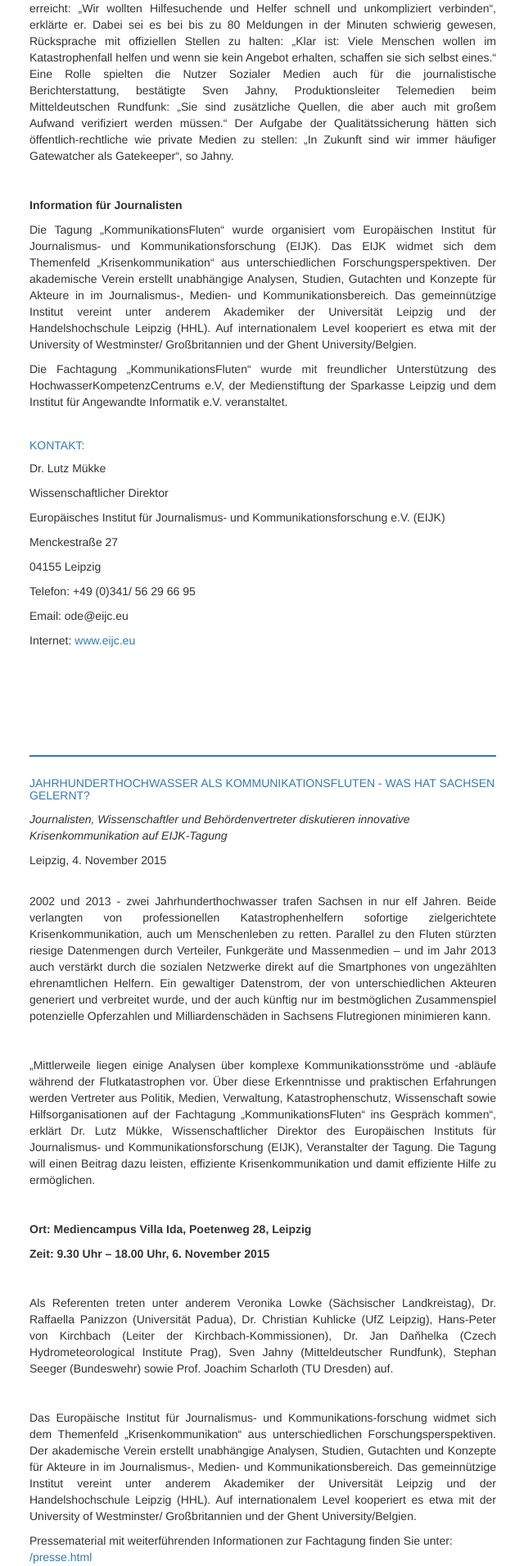
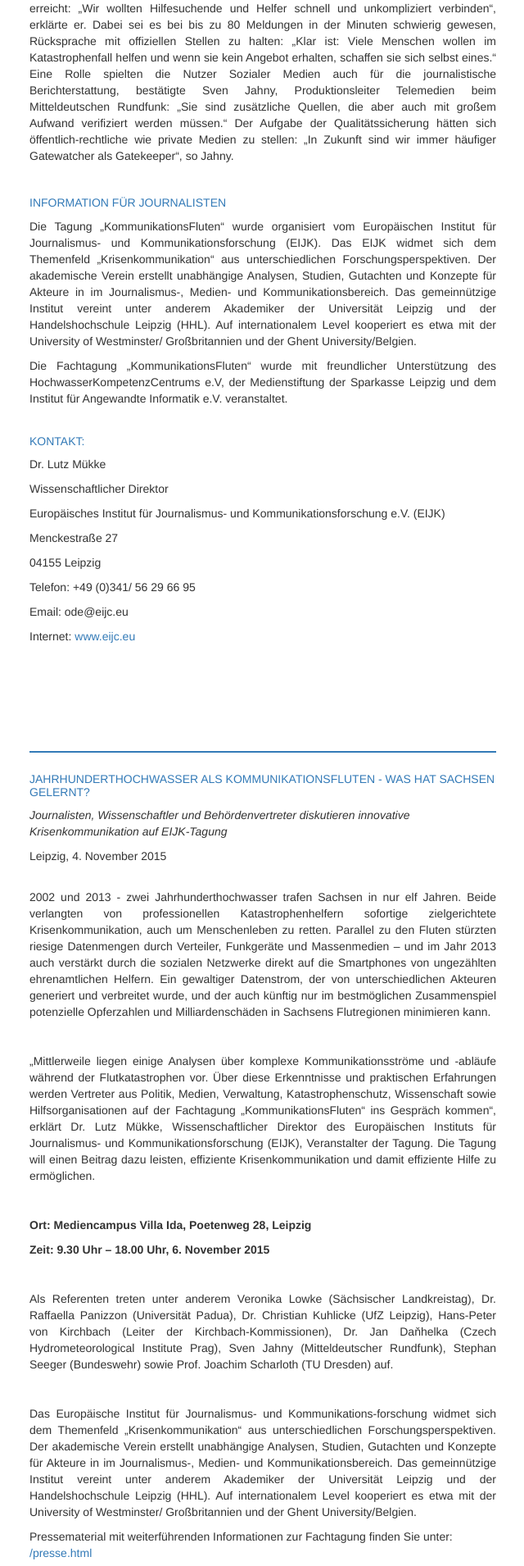
Before and after one commit to susedev/test, a Jekyll site: the page built from presse.html, in a window 1280 px wide. Shown: the part 1296-3206 px from the top of the page at 82% size, without its empty margins (229-869 px from the left). Built offline with Jekyll 4.4.1, drawn with Linux system fonts in a browser that asks for light colours; nearby versions of some CDN libraries.

Commit message:
Edit from JekyllCMS

```diff
--- a/presse.html
+++ b/presse.html
@@ -33,7 +33,7 @@ title: Presse
 
 <p align="left">&nbsp;</p>
 
-<p align="left"><strong>Information f&uuml;r Journalisten</strong></p>
+<h4 align="left">Information f&uuml;r Journalisten</h4>
 
 <p style="text-align: justify;">Die Tagung &bdquo;KommunikationsFluten&ldquo; wurde organisiert vom Europ&auml;ischen Institut f&uuml;r Journalismus- und Kommunikationsforschung (EIJK). Das EIJK widmet sich dem Themenfeld &bdquo;Krisenkommunikation&ldquo; aus unterschiedlichen Forschungsperspektiven. Der akademische Verein erstellt unabh&auml;ngige Analysen, Studien, Gutachten und Konzepte f&uuml;r Akteure in im Journalismus-, Medien- und Kommunikationsbereich. Das gemeinn&uuml;tzige Institut vereint unter anderem Akademiker der Universit&auml;t Leipzig und der Handelshochschule Leipzig (HHL). Auf internationalem Level kooperiert es etwa mit der University of Westminster/ Gro&szlig;britannien und der Ghent University/Belgien.</p>
 
```
